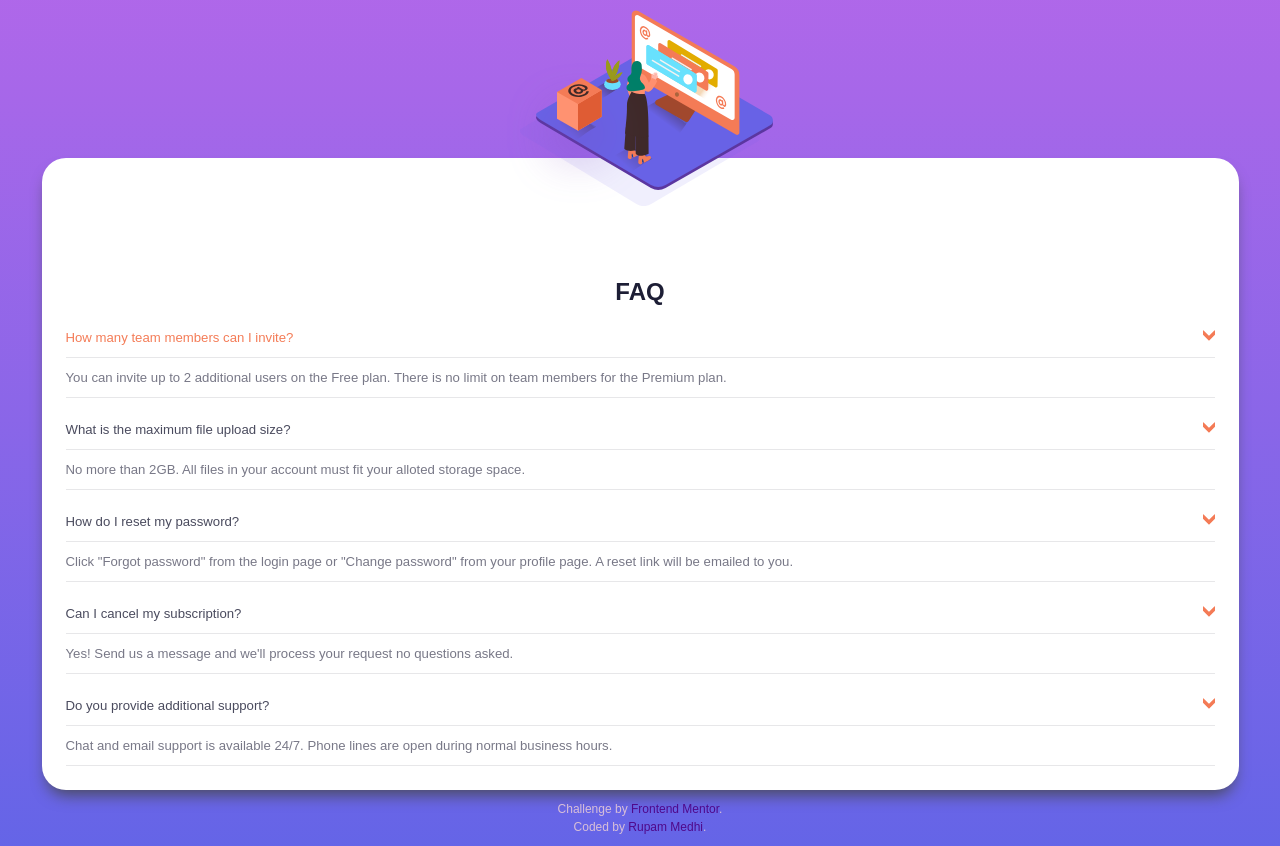
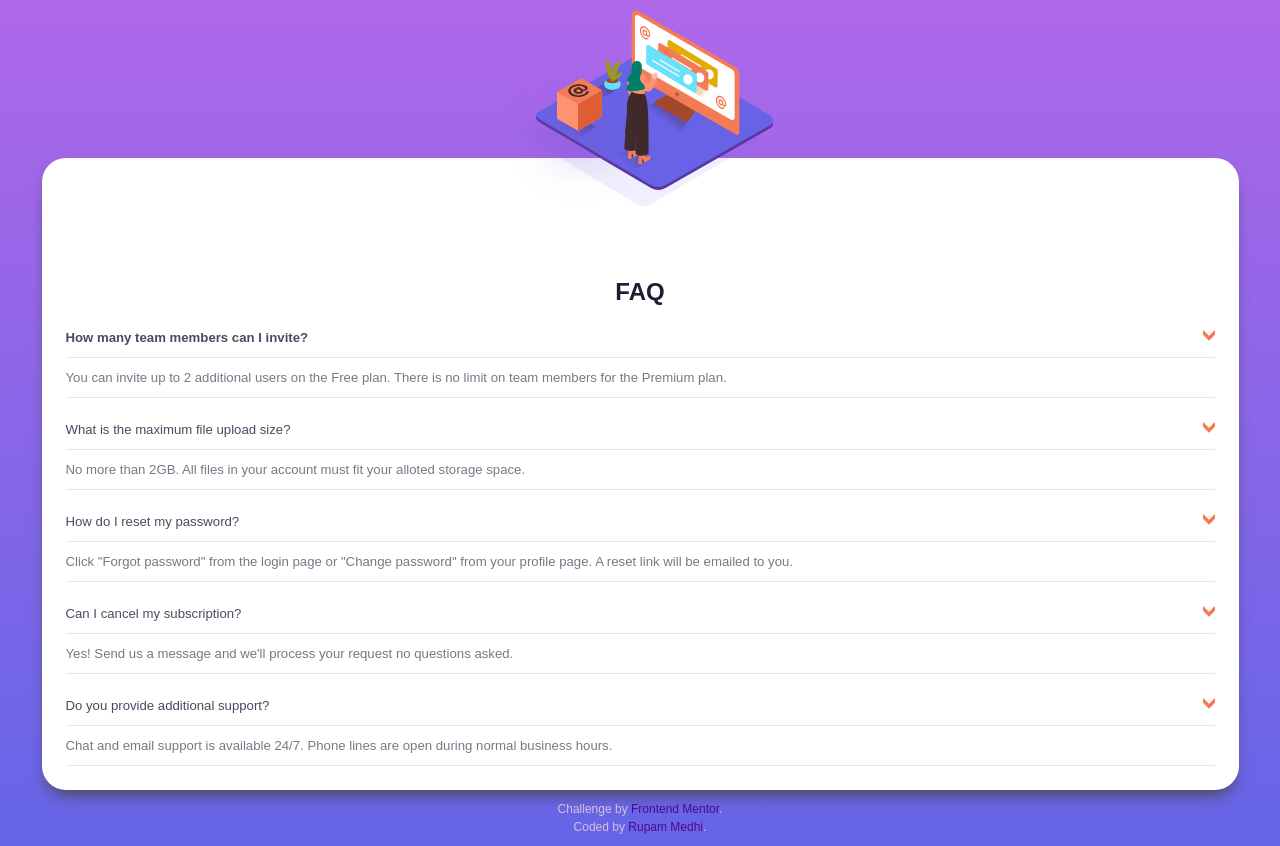
Before and after one commit to iRupam/iRupam-FAQ-accordion-card, a plain HTML site: page index.html in a window 1280 px wide. In both pictures the pointer is over the element "How many team members can I invite?". Drawn offline with Linux system fonts and the light colour scheme.

Commit message:
Made questions bold and changed color to match design.

```diff
--- a/css/index.css
+++ b/css/index.css
@@ -95,7 +95,8 @@ footer a{
 }
 
 .list-word:hover{
-    color:hsl(14,88%,65%);
+    color:hsl(237,12%,33%);
+    font-weight: bold;
 }
 
 .list-description{
```
